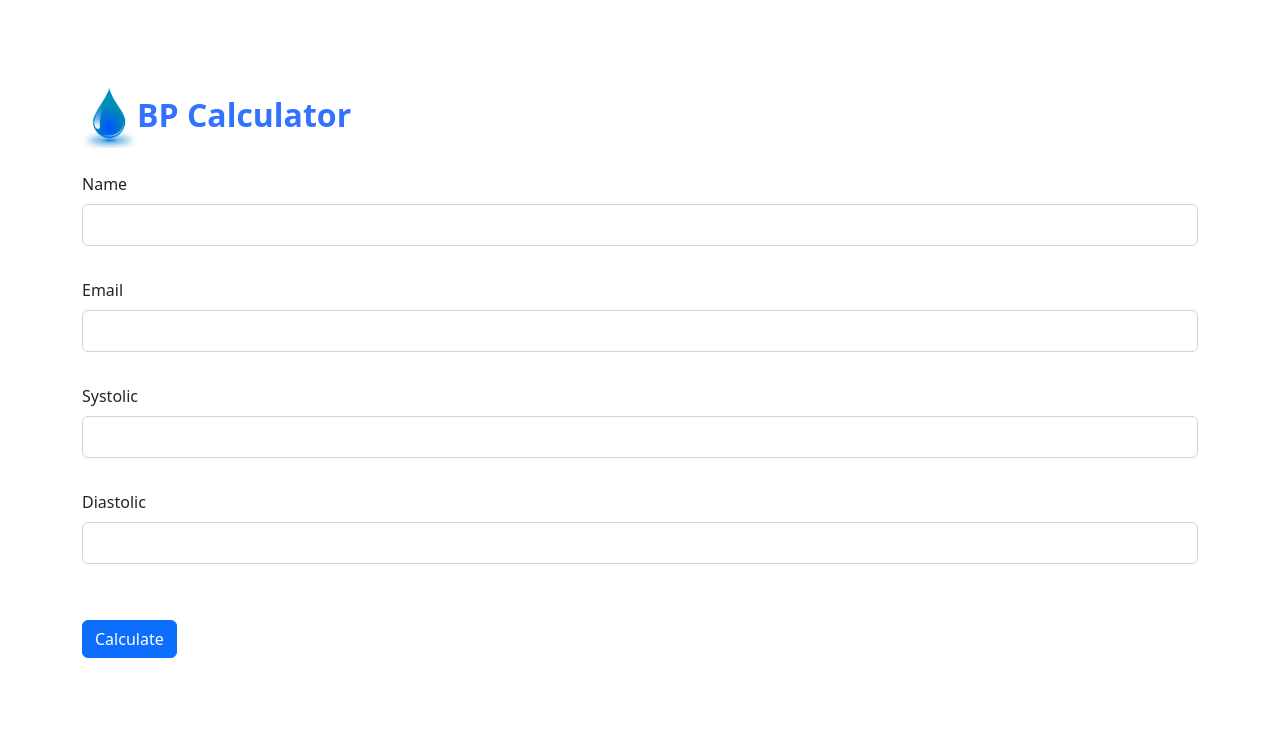
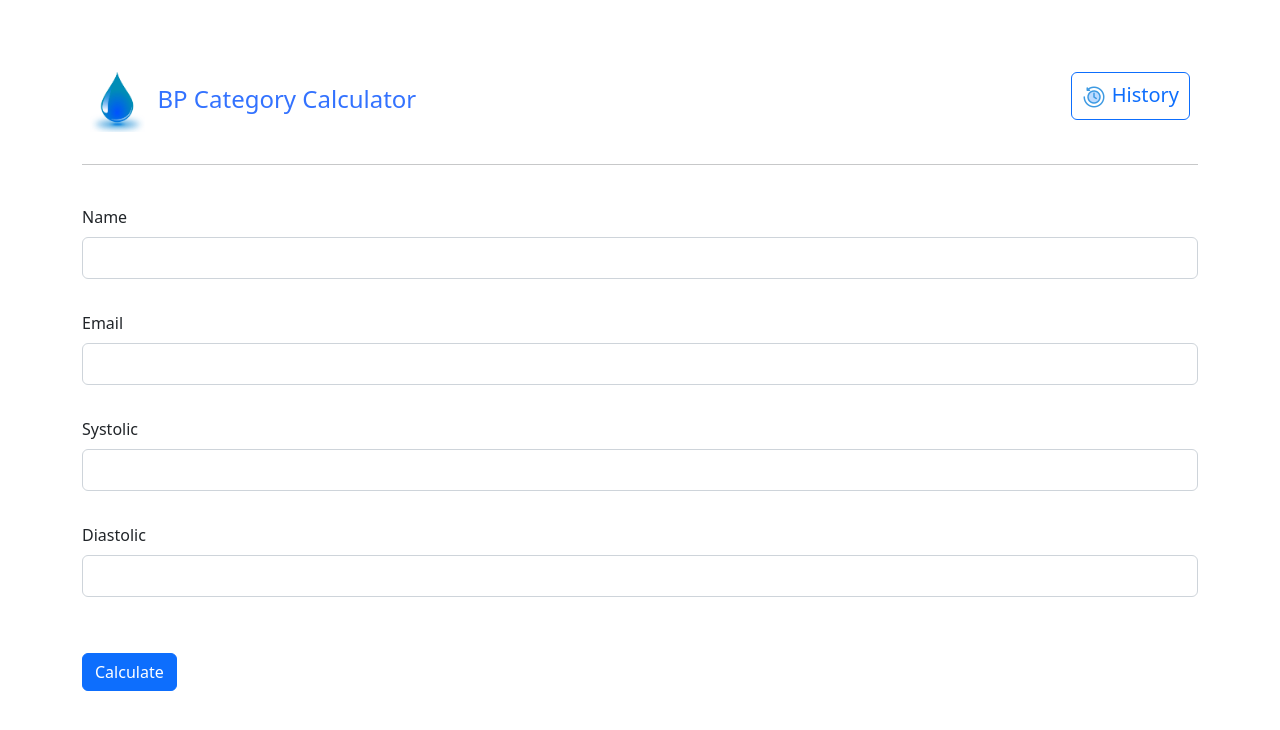
Before and after one commit to anupx73/react-bpcalc-k8s, a React (Create React App) app: page / in a window 1280 px wide. Shown: the top 730 px of the page. Built offline with nearby package versions, Linux system fonts and the light colour scheme.

Commit message:
feat: ux update

```diff
--- a/src/App.js
+++ b/src/App.js
@@ -5,6 +5,7 @@ import { Container } from "react-bootstrap";
 import Form from 'react-bootstrap/Form';
 import Button from 'react-bootstrap/Button';
 import logo from './logo.png';
+import history from './history.png';
 
 function App() {
   const [name, setName] = useState("");
@@ -50,19 +51,19 @@ function App() {
   return (
     <div className="App" style={{padding: "4em"}}>
       <Container className="content">
-            <h2 className="mt-4 mb-4 fw-bold" style={{color: "#3372FF"}}>
-              <span><img src={logo} alt="Logo" width="55" height="60"/></span>
-              BP Calculator
-            </h2>
-
-            {/* {message ? (
-              <div className="text-success text-white">
-                {" "}
-                <h5>{message} </h5>
-              </div>
-            ) : (
-              <></>
-              )} */}
+            <Form.Group class="d-flex">
+                <Form.Group class="me-auto p-2">
+                    <h4 style={{color: "#3372FF"}}><span><img src={logo} alt="Logo" width="55" height="60"/></span>&nbsp;&nbsp;BP Category Calculator</h4>
+                </Form.Group>
+                <Form.Group class="p-2">
+                    {/* <form action="#" method="GET"> */}
+                        <button type="submit" class="btn btn-outline-primary" style={{padding: 10, margin: 0}}>
+                            <h5 style={{padding: 0, margin: 0}}><span><img src={history} alt="Logo" width="24" height="24"/></span>&nbsp;History</h5>
+                        </button>
+                    {/* </form> */}
+                </Form.Group>
+            </Form.Group>
+            <hr /><br />
 
             <Form onSubmit={submitData} className="row g-3">
             <Form.Group className="mb-3" >
```
Also changed, not shown: src/history.png (added).
